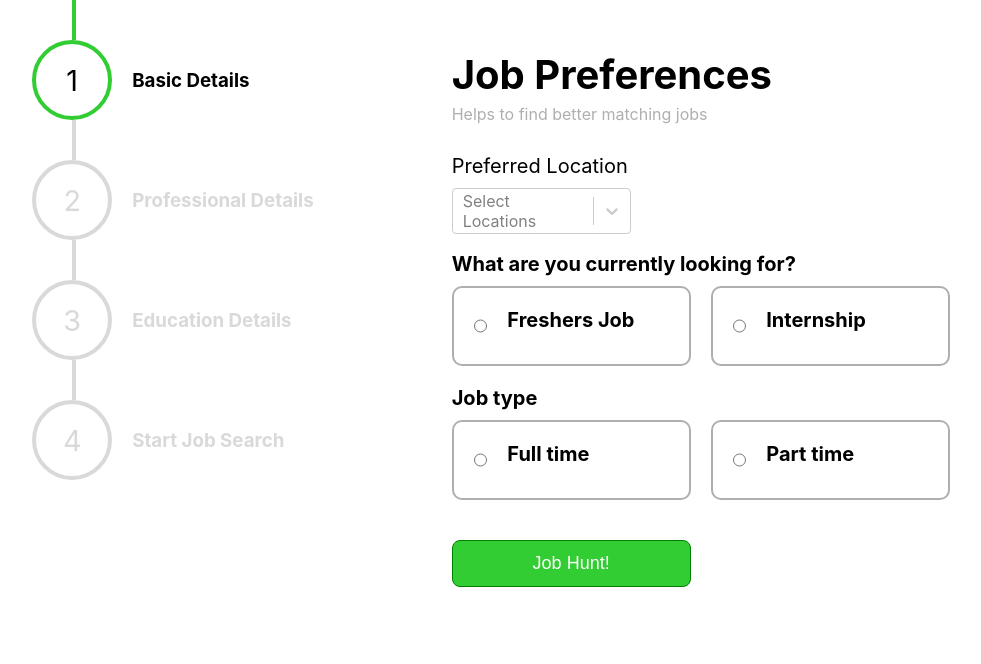
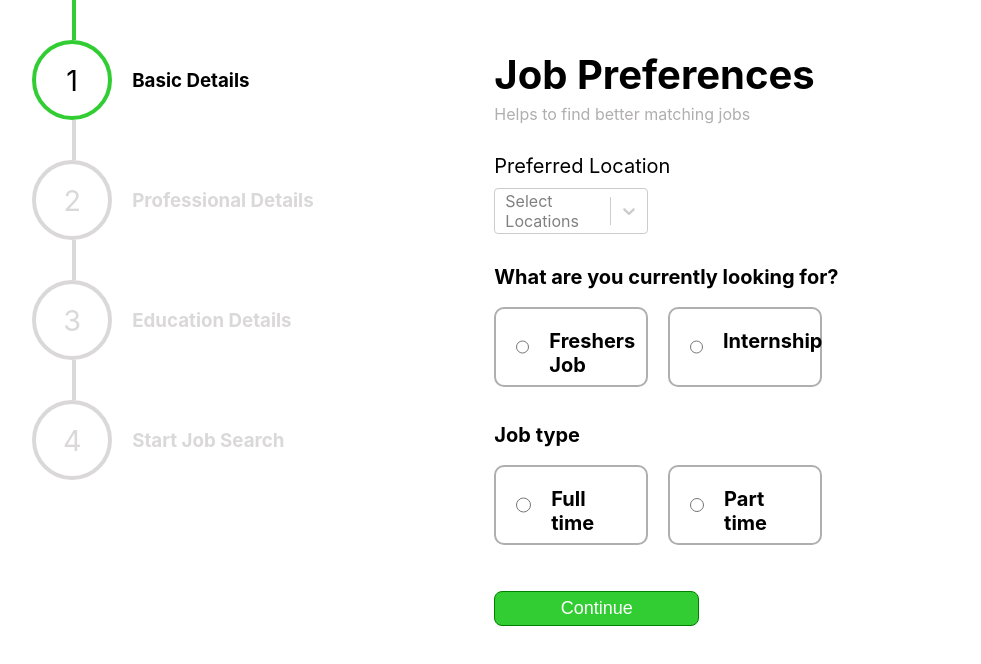
Before and after one commit to ArihantVinayakShukla/Job-Portal, a React (Create React App) app: page /jobPreferenceForm in a window 1280 px wide. Shown: the top 664 px of the page, without its empty margins (103-1084 px from the left). Built offline with nearby package versions, Linux system fonts and the light colour scheme.

Commit message:
commit for payload

```diff
--- a/package.json
+++ b/package.json
@@ -9,6 +9,7 @@
     "react": "^18.2.0",
     "react-dom": "^18.2.0",
     "react-icons": "^4.10.1",
+    "react-router-dom": "^6.14.2",
     "react-scripts": "5.0.1",
     "react-select": "^5.7.4",
     "web-vitals": "^2.1.4"
--- a/src/Components/RegistrationPage/RegistrationForms/BasicDetails/BasicDetails.css
+++ b/src/Components/RegistrationPage/RegistrationForms/BasicDetails/BasicDetails.css
@@ -76,7 +76,6 @@
   position: absolute;
   right: 10px;
   top: 30%;
-  /* transform: translateY(-50%); */
   background-color: transparent;
   font-size: 20px;
   border: none;
@@ -97,43 +96,21 @@
   height: auto;
   font-size: 15px;
 }
-.continue-btn{
-    background: none;
-    border: none;
-    text-decoration: none;
-    width: 100%;
+.continueBtn{
+  margin-top: 10px;
+  color:#fff;
+  background-color: limegreen;
+  border-radius: 8px;
+  width:40%;
+  height:35px;
+  font-size: 18px ;
+  border: 1px solid green;
+  cursor: pointer;
+  transition: all .3s ease-in-out;
 }
-.continue-btn-wrapper {
-    z-index: 0;
-    background-color: red;
-    flex-direction: row;
-    justify-content: flex-start;
-    position: relative;
-    box-shadow: none;
-    background: none;
-    margin-top: 20px;
-  }
-  .continue-btn-wrapper .continueBtn {
-    width: 50%;
-  }
-  .primaryBtn {
-    color: #fff;
-    background: limegreen;
-    border-radius: 8px;
-    font-size: 18px ;
-    border: 1px solid green;
-    cursor: pointer;
-    transition: all .3s ease-in-out;
-  }
-  .commonBtn {
-    padding: 12px 20px;
-    display: flex;
-    justify-content: center;
-    align-items: center;
-    width: 50%;
-  }
-
-
+/* Link{
+  text-decoration: none;
+} */
   #fileInput{
     opacity: 0;
   }
--- a/src/Components/RegistrationPage/RegistrationForms/BasicDetails/BasicDetails.jsx
+++ b/src/Components/RegistrationPage/RegistrationForms/BasicDetails/BasicDetails.jsx
@@ -2,6 +2,7 @@ import React, { useState } from "react";
 import "./BasicDetails.css";
 import { AiFillEye, AiFillEyeInvisible } from "react-icons/ai";
 import { BiUpload } from "react-icons/bi" ;
+import { Link } from "react-router-dom";
 
 const BasicDetails = () => {
   const [passwordVisible, setPasswordVisible] = useState(false);
@@ -107,14 +108,12 @@ const BasicDetails = () => {
             </div>
           </div>
         </div>
-            <button type="submit" className="continue-btn">
-        <div class="continue-btn-wrapper">
-          <div id="continue-btn" className="primaryBtn commonBtn continueBtn">
-            <span class="cont-text">Continue</span>
-          </div>
-        </div>
+            </div>
+        <Link to="/jobPreferenceForm">
+            <button type="submit" className="continueBtn">
+              Continue
             </button>
-      </div>
+            </Link>
             </form>
     </article>
   );
--- a/src/Components/RegistrationPage/RegistrationForms/EducationDetails/EducationDetails.css
+++ b/src/Components/RegistrationPage/RegistrationForms/EducationDetails/EducationDetails.css
@@ -20,19 +20,7 @@
   .basicForm{
     width:60%;
   }
-  .resumeDiv {
-    border: 3px solid limegreen;
-    border-style: dashed;
-    padding: 20px;
-    border-radius: 15px;
-    display: flex;
-    font-size:15px;
-    justify-content: space-between;
-    width: 100%;
-    position: relative;
-    color: limegreen;
-    background-color: rgb(241, 255, 241);
-  }
+
 
   .form-heading {
     font-size: 40px;
@@ -104,38 +92,15 @@
     height: auto;
     font-size: 15px;
   }
-  .continue-btn{
-      background: none;
-      border: none;
-      text-decoration: none;
-      width: 100%;
+  .continueBtn{
+    margin-top: 10px;
+    color:#fff;
+    background-color: limegreen;
+    border-radius: 8px;
+    width:40%;
+    height:35px;
+    font-size: 18px ;
+    border: 1px solid green;
+    cursor: pointer;
+    transition: all .3s ease-in-out;
   }
-  .continue-btn-wrapper {
-      z-index: 0;
-      background-color: red;
-      flex-direction: row;
-      justify-content: flex-start;
-      position: relative;
-      box-shadow: none;
-      background: none;
-      margin-top: 20px;
-    }
-    .continue-btn-wrapper .continueBtn {
-      width: 50%;
-    }
-    .primaryBtn {
-      color: #fff;
-      background: limegreen;
-      border-radius: 8px;
-      font-size: 18px ;
-      border: 1px solid green;
-      cursor: pointer;
-      transition: all .3s ease-in-out;
-    }
-    .commonBtn {
-      padding: 12px 20px;
-      display: flex;
-      justify-content: center;
-      align-items: center;
-      width: 50%;
-    }
--- a/src/Components/RegistrationPage/RegistrationForms/EducationDetails/EducationDetails.jsx
+++ b/src/Components/RegistrationPage/RegistrationForms/EducationDetails/EducationDetails.jsx
@@ -1,5 +1,7 @@
 import React from 'react';
-import './EducationDetails.css'
+import './EducationDetails.css';
+import { Link } from "react-router-dom";
+
 
 const EducationDetails = () => {
   return (
@@ -53,13 +55,11 @@ const EducationDetails = () => {
             required
           />
         </div>
-            <button type="submit" className="continue-btn">
-        <div class="continue-btn-wrapper">
-          <div id="continue-btn" className="primaryBtn commonBtn continueBtn">
-            <span class="cont-text">Continue</span>
-          </div>
-        </div>
+        <Link to="/jobPreferenceForm">
+            <button type="submit" className="continueBtn">
+              Continue
             </button>
+            </Link>
       </div>
             </form>
   </article>
--- a/src/Components/RegistrationPage/RegistrationForms/JobPreferences/JobPreference.css
+++ b/src/Components/RegistrationPage/RegistrationForms/JobPreferences/JobPreference.css
@@ -1,7 +1,7 @@
 .jobContainer{
-    width:70%;
+    width:60%;
 }
-.basicform{
+.basicForms{
     width: 100%;
 
 }
@@ -22,7 +22,7 @@
     font-size: 20px;
     margin-bottom: 10px;
 }
-.fieldGroup{
+.fields{
     display:flex;
     flex-direction: column;
 }
@@ -34,8 +34,8 @@
     color: rgb(176, 174, 174);
     margin-bottom: 30px;
 }
-.checkboxDiv{
-    width: 40%;
+.checkboxDi{
+    width: 30%;
     height: 80px;
     border: 2px solid rgb(176, 174, 174);
     padding: 20px;
@@ -43,8 +43,8 @@
     display: flex;
     border-radius:10px;
 }
-.checkboxDiv input{
-    width:7%;
+.checkboxDi input{
+    width:15%;
     margin-right: 20px;
 }
 .continue-btn{
@@ -86,6 +86,19 @@ input[type="radio"]{
     accent-color: green;
 }
 .twoDiv{
+    width:100%;
     display: flex;
     gap: 20px;
 }
+.continueBtn{
+    margin-top: 10px;
+    color:#fff;
+    background-color: limegreen;
+    border-radius: 8px;
+    width:40%;
+    height:35px;
+    font-size: 18px ;
+    border: 1px solid green;
+    cursor: pointer;
+    transition: all .3s ease-in-out;
+  }
--- a/src/Components/RegistrationPage/RegistrationForms/JobPreferences/JobPreference.jsx
+++ b/src/Components/RegistrationPage/RegistrationForms/JobPreferences/JobPreference.jsx
@@ -1,6 +1,8 @@
 import React ,{useState} from "react";
 import './JobPreference.css'
 import Select from "react-select";
+import { Link } from "react-router-dom";
+
 
 function JobPreference(){
     const [selectedOptions, setSelectedOptions] = useState();
@@ -29,8 +31,8 @@ return(
     </h1>
     <p className="jobHeadingPara">Helps to find better matching jobs</p>
     </div>
-    <form className="basicForm">
-        <div className="fieldGroup">
+    <form className="basicForms">
+        <div className="fields">
         <label  className="heading">
             Preferred Location
           </label>
@@ -49,13 +51,13 @@ return(
     <div className="fieldGroup">
         <h2 className="heading">What are you currently looking for?</h2>
       <div className="twoDiv">
-    <div className='checkboxDiv'>
+    <div className='checkboxDi'>
         <input type="radio" name="profession" required/>
         <div>
         <h2 className="value">Freshers Job</h2>
         </div>
       </div>
-      <div className='checkboxDiv'>
+      <div className='checkboxDi'>
         <input type="radio" name="profession" required/>
         <div>
         <h2 className="value">Internship</h2>
@@ -66,13 +68,13 @@ return(
       <div className="fieldGroup">
       <h2 className="heading">Job type</h2>
       <div className="twoDiv">
-      <div className="checkboxDiv">
+      <div className="checkboxDi">
         <input type="radio" name="typejob" required></input>
         <div>
             <h2 className="value">Full time</h2>
         </div>
       </div>
-      <div className="checkboxDiv">
+      <div className="checkboxDi">
         <input type="radio" name="typejob" required></input>
         <div>
             <h2 className="value">Part time</h2>
@@ -80,13 +82,11 @@ return(
       </div>
       </div>
       </div>
-      <button type="submit" className="continue-btn">
-        <div class="continue-btn-wrapper">
-          <div id="continue-btn" className="primaryBtn commonBtn continueBtn">
-            <span class="cont-text">Job Hunt!</span>
-          </div>
-        </div>
-        </button>
+      <Link to="/educationDetailsForm">
+            <button type="submit" className="continueBtn">
+              Continue
+            </button>
+            </Link>
     </form>
     </article>
 )
--- a/src/Components/RegistrationPage/RegistrationForms/ProfessionalDetails/ProfessionalDetails.css
+++ b/src/Components/RegistrationPage/RegistrationForms/ProfessionalDetails/ProfessionalDetails.css
@@ -26,38 +26,15 @@
 .detailPara{
     color: rgb(176, 174, 174)
 }
-.continue-btn{
-    background: none;
-    border: none;
-    text-decoration: none;
-    width: 100%;
-}
-.continue-btn-wrapper {
-    z-index: 0;
-    background-color: red;
-    flex-direction: row;
-    justify-content: flex-start;
-    position: relative;
-    box-shadow: none;
-    background: none;
-    margin-top: 20px;
-  }
-  .continue-btn-wrapper .continueBtn {
-    width: 50%;
-  }
-  .primaryBtn {
-    color: #fff;
-    background: limegreen;
+.continueBtn{
+    margin-top: 10px;
+    color:#fff;
+    background-color: limegreen;
     border-radius: 8px;
+    width:40%;
+    height:35px;
     font-size: 18px ;
     border: 1px solid green;
     cursor: pointer;
     transition: all .3s ease-in-out;
   }
-  .commonBtn {
-    padding: 12px 20px;
-    display: flex;
-    justify-content: center;
-    align-items: center;
-    width: 50%;
-  }
--- a/src/Components/RegistrationPage/RegistrationForms/ProfessionalDetails/ProfessionalDetails.jsx
+++ b/src/Components/RegistrationPage/RegistrationForms/ProfessionalDetails/ProfessionalDetails.jsx
@@ -1,5 +1,6 @@
 import React from 'react'
-import './ProfessionalDetails.css'
+import './ProfessionalDetails.css';
+import { Link } from "react-router-dom";
 
 const ProfessionalDetails = () => {
   return (
@@ -32,13 +33,11 @@ const ProfessionalDetails = () => {
       <p className='detailPara'>still in school/college</p>
 </div>
       </div>
-      <button type="submit" className="continue-btn">
-        <div class="continue-btn-wrapper">
-          <div id="continue-btn" className="primaryBtn commonBtn continueBtn">
-            <span class="cont-text">Continue</span>
-          </div>
-        </div>
+      <Link to="/jobPreferenceForm">
+            <button type="submit" className="continueBtn">
+              Continue
             </button>
+            </Link>
     </form>
     </article>
   )
--- a/src/Components/RegistrationPage/RegistrationForms/RegistrationForms.jsx
+++ b/src/Components/RegistrationPage/RegistrationForms/RegistrationForms.jsx
@@ -1,17 +1,21 @@
 import React from 'react'
 import './RegistrationForms.css'
-// import BasicDetails from './BasicDetails/BasicDetails.jsx'
-// import ProfessionalDetails from './ProfessionalDetails/ProfessionalDetails.jsx'
-// import EducationDetails from './EducationDetails/EducationDetails.jsx'
+import BasicDetails from './BasicDetails/BasicDetails.jsx'
+import { Routes, Route } from 'react-router-dom'
+import ProfessionalDetails from './ProfessionalDetails/ProfessionalDetails.jsx'
+import EducationDetails from './EducationDetails/EducationDetails.jsx'
 import JobPreference from './JobPreferences/JobPreference'
 
 const RegistrationForms = (props) => {
   return (
     <article className='form-article'>
-    {/* <BasicDetails/> */}
-    {/* <ProfessionalDetails/> */}
-    {/* <EducationDetails/> */}
-    <JobPreference/>
+      <Routes>
+        <Route index element={<BasicDetails/>}></Route>
+        <Route path="/professionalDetailsForm" element={<ProfessionalDetails/>}></Route>
+        <Route path="/educationDetailsForm" element={<EducationDetails/>}></Route>
+        <Route path="/jobPreferenceForm" element={<JobPreference/>}></Route>
+      </Routes>
+
     </article>
   )
 }
--- a/src/index.js
+++ b/src/index.js
@@ -3,12 +3,13 @@ import ReactDOM from 'react-dom/client';
 import './index.css';
 import App from './App';
 import reportWebVitals from './reportWebVitals';
+import { BrowserRouter } from 'react-router-dom';
 
 const root = ReactDOM.createRoot(document.getElementById('root'));
 root.render(
-  <React.StrictMode>
+  <BrowserRouter>
     <App />
-  </React.StrictMode>
+  </BrowserRouter>
 );
 
 // If you want to start measuring performance in your app, pass a function
```
Also changed, not shown: 1 other file (tests, documents, lock files or other folders).
